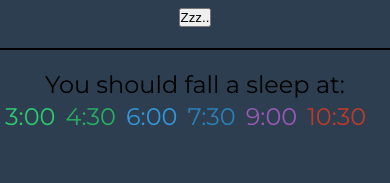
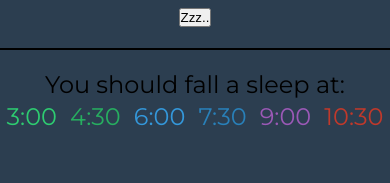
Before and after one commit to snoh666/sleep-cycle-calculator, a React (Create React App) app: page / in a window 390 px wide. Shown: the part 351-534 px from the top of the page. Built offline with nearby package versions, Linux system fonts and the light colour scheme.

Commit message:
Added responsive query

```diff
--- a/src/components/styled/ResultWrapper.js
+++ b/src/components/styled/ResultWrapper.js
@@ -1,11 +1,17 @@
 import styled from 'styled-components';
 
 const ResultWrapper = styled.div`
+  max-width: 500px;
   display: flex;
+  justify-content: space-around;
   flex-direction: ${
     props => props.reverse ? 'row-reverse' : 'row'
   };
   flex-wrap: wrap;
+  @media (max-width: 768px) {
+    width: 100%;
+  }
+
 `;
 
 export default ResultWrapper;
```
